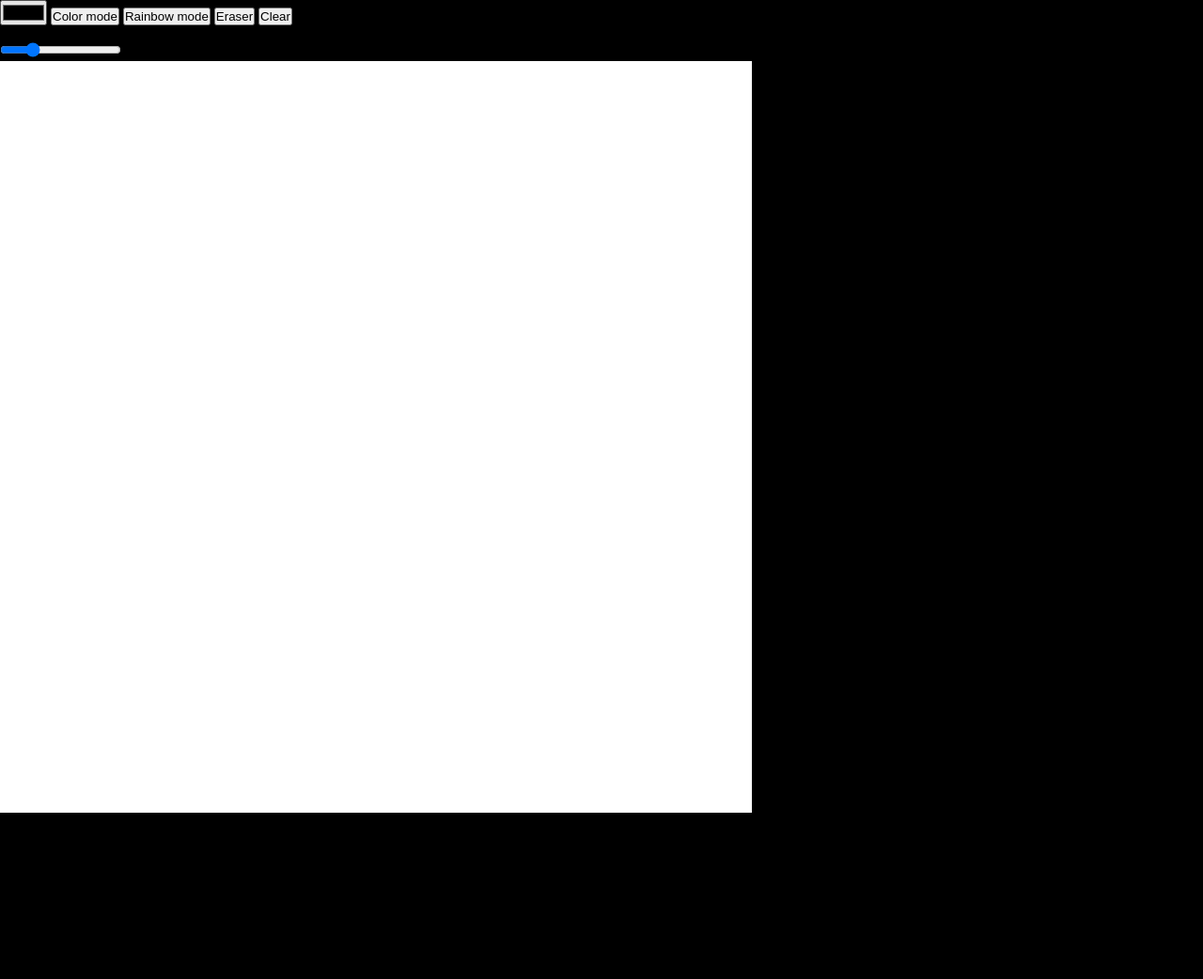
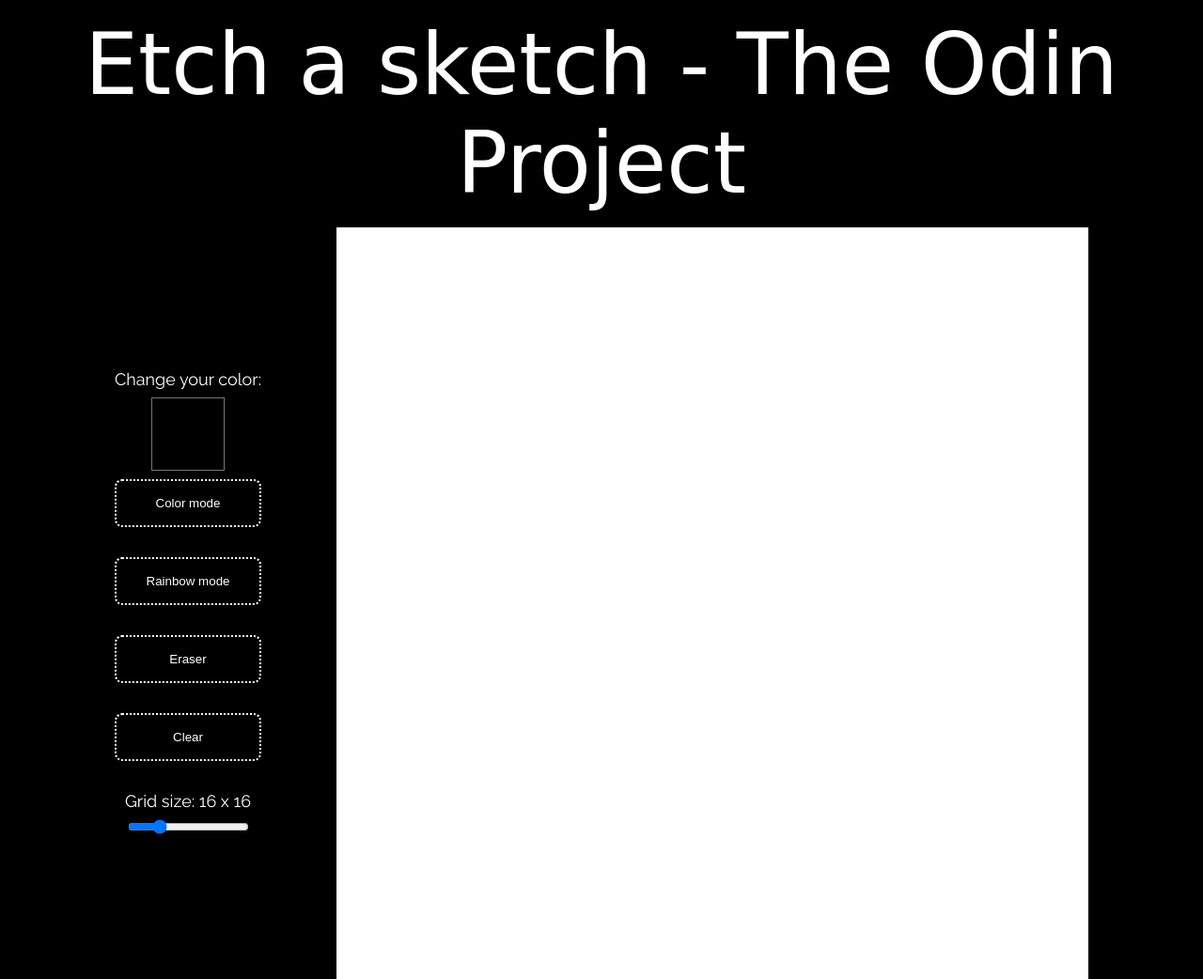
Before and after one commit to Skullbeat/odin-etch-a-sketch, a plain HTML site: page index.html in a window 1280 px wide. Shown: the whole page at 94% size. Before the commit the page ends 865 px from the top, so only its background shows below. Drawn offline with Linux system fonts and the light colour scheme; a web font is replaced by a local one.

Commit message:
Add Styles
styling the project

```diff
--- a/index.html
+++ b/index.html
@@ -7,16 +7,24 @@
     <link rel="stylesheet" href="style.css">
 </head>
 <body>
+    <header><h1>Etch a sketch - The Odin Project</h1></header>
+    <dic class="container">
         <div class="settings">
+            <div class="color-setting">
+                <p>Change your color:</p>
                 <input id="colorPicker" type="color" value="#000000" />
                 <button id="colorBtn">Color mode</button>
+            </div>
             <button id="rainbowBtn">Rainbow mode</button>
             <button id="eraserBtn">Eraser</button>
             <button id="clearBtn">Clear</button>
-        <div id="sizeValue" class="size-value">16 x 16</div>
+            <div class="size-setting">
+                <p>Grid size: <span id="sizeValue" class="size-value">16 x 16</span></p>
                 <input id="sizeSlider" type="range" value="16" min="1" max="64" />
             </div>
+        </div>
         <div id="container-grid"></div>
+    </dic>
 
     <script src="script.js"></script>
 </body>
--- a/style.css
+++ b/style.css
@@ -1,3 +1,6 @@
+
+@import url('https://fonts.googleapis.com/css2?family=Raleway+Dots&family=Raleway:wght@400;700&display=swap');
+
 * {
     margin: 0;
     padding: 0;
@@ -8,6 +11,84 @@
 body {
     height: 100%;
     background-color: #000000;
+    font-family: 'Raleway', sans-serif;
+}
+
+header {
+    padding: 1rem 0;
+    text-align: center;
+}
+
+header h1 {
+    font-family: 'Raleway Dots', cursive;
+    color: #FFFFFF;
+    font-size: 90px;
+    font-weight: 400;
+}
+
+.container {
+    display: flex;
+    align-items: center;
+    justify-content: center;
+    gap: 5rem;
+}
+
+.settings {
+    display: flex;
+    flex-direction: column;
+    gap: 2rem;
+    color: #FFFFFF;
+    font-size: 18px;
+}
+
+.color-setting,
+.size-setting {
+    text-align: center;
+}
+
+.color-setting p,
+.size-setting p {
+    margin-bottom: .5rem;
+}
+
+button {
+    padding: 1rem 2rem;
+    border-radius: 8px;
+    background-color: transparent;
+    color: #FFFFFF;
+    border: 2px dotted #FFFFFF;
+    width: 100%;
+}
+
+button,
+input[type='color'] {
+  transition: transform 0.1s ease-in-out;
+}
+
+button:hover,
+input[type='color']:hover {
+  transform: scale(1.05);
+}
+
+input[type='color']:active {
+  transition: transform 0.05s ease-in-out;
+  transform: scale(1);
+}
+
+input[type='color'] {
+  -webkit-appearance: none;
+  display: block;
+  margin: 0 auto .5rem;
+  width: 80px;
+  height: 80px;
+}
+
+input[type='color']::-webkit-color-swatch-wrapper {
+  padding: 0;
+}
+
+input[type='color']::-webkit-color-swatch {
+  box-shadow: rgba(255, 255, 255, 0.24) 0px 3px 8px;
 }
 
 #container-grid {
```
Lines whose indentation alone changed are shown as unchanged.
